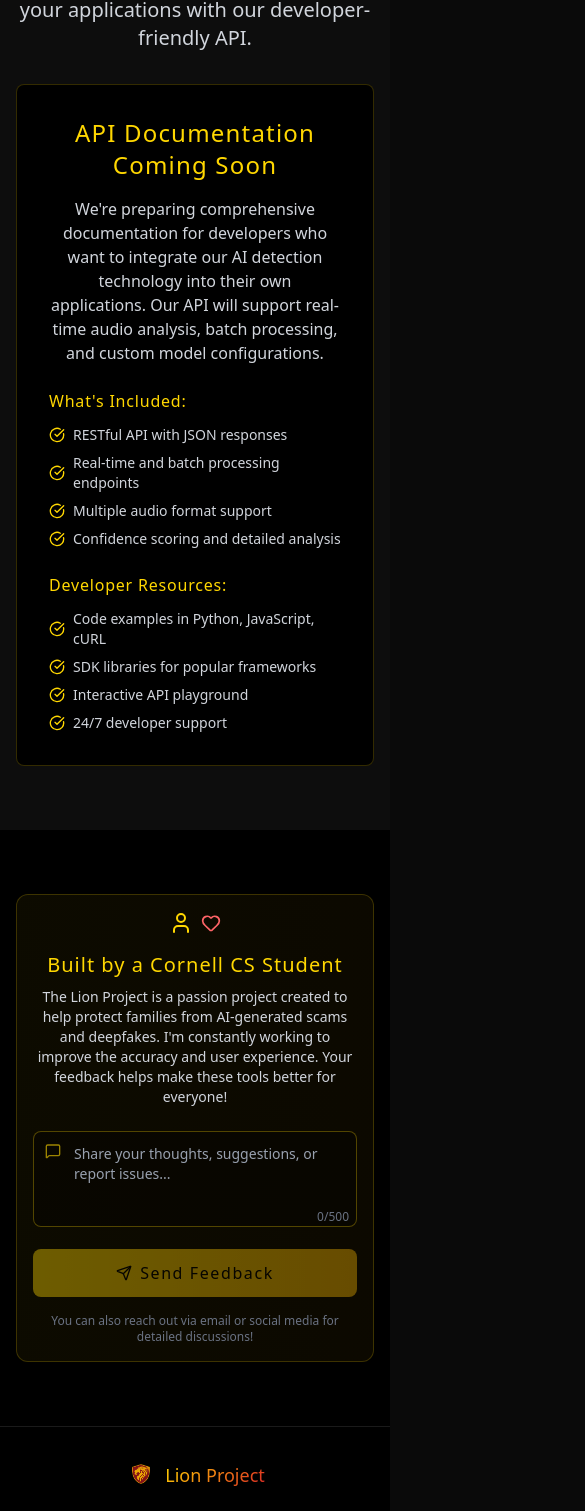
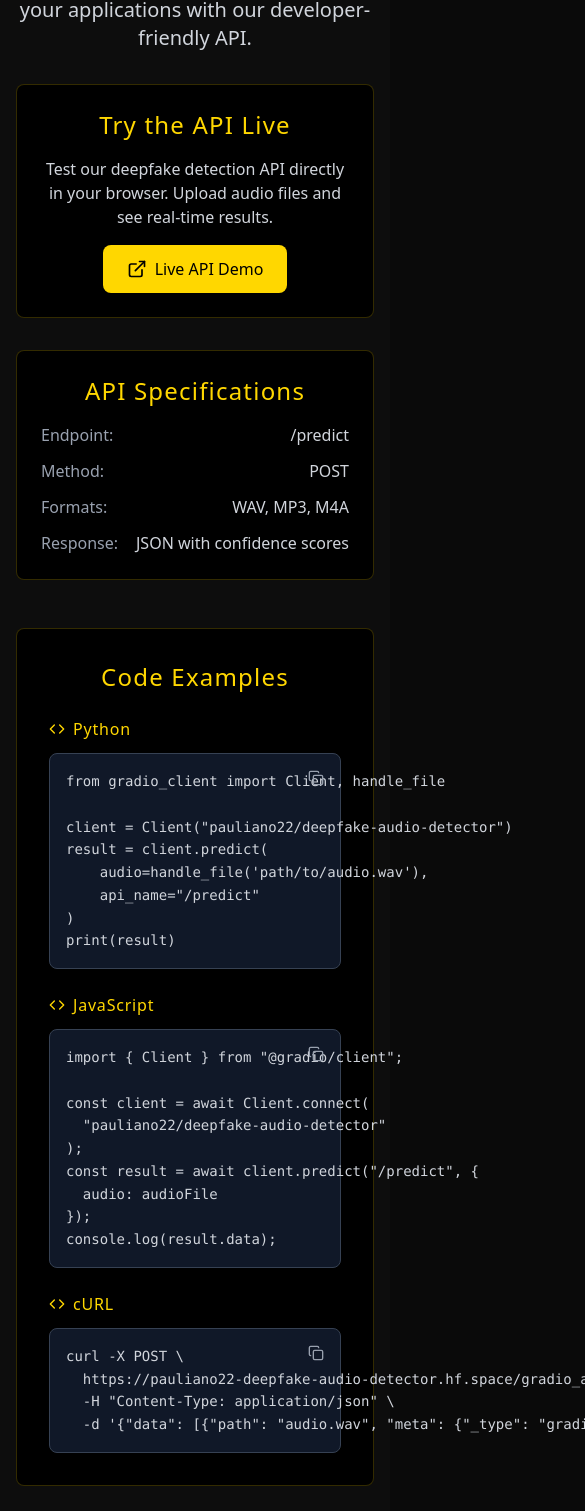
Before and after one commit to pauliano22/lion-project, a Next.js app: page / in a window 390 px wide. Shown: the part 6361-7872 px from the top of the page, 585 px wide, since content can reach past the window. Built offline with nearby package versions, Linux system fonts and the light colour scheme.

Commit message:
api info

```diff
--- a/app/page.tsx
+++ b/app/page.tsx
@@ -2,7 +2,7 @@
 
 import { useState } from 'react';
 import Image from 'next/image';
-import { Shield, Search, Phone, Newspaper, AlertTriangle, CheckCircle, Clock, Code, ChevronDown, ArrowRight, ExternalLink, MessageSquare, Send, User, Heart, Monitor, Laptop, Terminal, Smartphone, Apple, Computer } from 'lucide-react';
+import { Shield, Search, Phone, Newspaper, AlertTriangle, CheckCircle, Clock, Code, ChevronDown, ArrowRight, ExternalLink, MessageSquare, Send, User, Heart, Monitor, Laptop, Terminal, Smartphone, Apple, Computer, Mail, Copy } from 'lucide-react';
 import AudioTester from '@/components/AudioTester';
 
 function ProtectionCard({ icon, title, description, examples }: {
@@ -604,7 +604,7 @@ User Agent: ${navigator.userAgent}`,
       {/* For Developers Section */}
       <section id="developers" className="py-16 px-4 bg-gray-dark/50">
         <div className="container mx-auto text-center">
-          <div className="max-w-4xl mx-auto">
+          <div className="max-w-6xl mx-auto">
             <div className="flex items-center justify-center mb-6">
               <Code className="w-12 h-12 text-gold mr-4" />
               <h2 className="text-4xl font-bold">
@@ -616,128 +616,229 @@ User Agent: ${navigator.userAgent}`,
               Integrate our powerful deepfake detection capabilities directly into your applications with our developer-friendly API.
             </p>
 
-            <div className="bg-black border border-gold/20 rounded-lg p-8">
-              <h3 className="text-2xl font-bold text-gold mb-4">API Documentation Coming Soon</h3>
-              <p className="text-gray-300 mb-6">
-                We&apos;re preparing comprehensive documentation for developers who want to integrate our AI detection technology
-                into their own applications. Our API will support real-time audio analysis, batch processing, and custom model configurations.
+            {/* API Demo and Documentation */}
+            <div className="grid md:grid-cols-2 gap-8 mb-12">
+              {/* Live API Demo */}
+              <div className="bg-black border border-gold/20 rounded-lg p-6">
+                <h3 className="text-2xl font-bold text-gold mb-4">Try the API Live</h3>
+                <p className="text-gray-300 mb-4">
+                  Test our deepfake detection API directly in your browser. Upload audio files and see real-time results.
                 </p>
+                <a
+                  href="https://huggingface.co/spaces/pauliano22/deepfake-audio-detector"
+                  target="_blank"
+                  rel="noopener noreferrer"
+                  className="inline-flex items-center bg-gold text-black px-6 py-3 rounded-lg font-semibold hover:bg-gold/90 transition-colors"
+                >
+                  <ExternalLink className="w-5 h-5 mr-2" />
+                  Live API Demo
+                </a>
+              </div>
 
-              <div className="grid md:grid-cols-2 gap-6 text-left">
-                <div>
-                  <h4 className="font-semibold text-gold mb-3">What&apos;s Included:</h4>
-                  <ul className="space-y-2">
+              {/* API Specifications */}
+              <div className="bg-black border border-gold/20 rounded-lg p-6">
+                <h3 className="text-2xl font-bold text-gold mb-4">API Specifications</h3>
+                <div className="text-left space-y-3">
+                  <div className="flex justify-between">
+                    <span className="text-gray-400">Endpoint:</span>
+                    <span className="text-gray-300">/predict</span>
+                  </div>
+                  <div className="flex justify-between">
+                    <span className="text-gray-400">Method:</span>
+                    <span className="text-gray-300">POST</span>
+                  </div>
+                  <div className="flex justify-between">
+                    <span className="text-gray-400">Formats:</span>
+                    <span className="text-gray-300">WAV, MP3, M4A</span>
+                  </div>
+                  <div className="flex justify-between">
+                    <span className="text-gray-400">Response:</span>
+                    <span className="text-gray-300">JSON with confidence scores</span>
+                  </div>
+                </div>
+              </div>
+            </div>
+
+            {/* Code Examples */}
+            <div className="bg-black border border-gold/20 rounded-lg p-8 mb-8">
+              <h3 className="text-2xl font-bold text-gold mb-6">Code Examples</h3>
+
+              <div className="space-y-6">
+                {/* Python Example */}
+                <div className="text-left">
+                  <h4 className="font-semibold text-gold mb-3 flex items-center">
+                    <Code className="w-4 h-4 mr-2" />
+                    Python
+                  </h4>
+                  <div className="bg-gray-900 border border-gray-700 rounded-lg p-4 relative">
+                    <button
+                      onClick={() => navigator.clipboard.writeText(`from gradio_client import Client, handle_file
+
+client = Client("pauliano22/deepfake-audio-detector")
+result = client.predict(
+    audio=handle_file('path/to/audio.wav'),
+    api_name="/predict"
+)
+print(result)`)}
+                      className="absolute top-2 right-2 p-2 text-gray-400 hover:text-gold transition-colors"
+                      title="Copy code"
+                    >
+                      <Copy className="w-4 h-4" />
+                    </button>
+                    <pre className="text-gray-300 text-sm leading-relaxed">
+                      {`from gradio_client import Client, handle_file
+
+client = Client("pauliano22/deepfake-audio-detector")
+result = client.predict(
+    audio=handle_file('path/to/audio.wav'),
+    api_name="/predict"
+)
+print(result)`}
+                    </pre>
+                  </div>
+                </div>
+
+                {/* JavaScript Example */}
+                <div className="text-left">
+                  <h4 className="font-semibold text-gold mb-3 flex items-center">
+                    <Code className="w-4 h-4 mr-2" />
+                    JavaScript
+                  </h4>
+                  <div className="bg-gray-900 border border-gray-700 rounded-lg p-4 relative">
+                    <button
+                      onClick={() => navigator.clipboard.writeText(`import { Client } from "@gradio/client";
+
+const client = await Client.connect(
+  "pauliano22/deepfake-audio-detector"
+);
+const result = await client.predict("/predict", {
+  audio: audioFile
+});
+console.log(result.data);`)}
+                      className="absolute top-2 right-2 p-2 text-gray-400 hover:text-gold transition-colors"
+                      title="Copy code"
+                    >
+                      <Copy className="w-4 h-4" />
+                    </button>
+                    <pre className="text-gray-300 text-sm leading-relaxed">
+                      {`import { Client } from "@gradio/client";
+
+const client = await Client.connect(
+  "pauliano22/deepfake-audio-detector"
+);
+const result = await client.predict("/predict", {
+  audio: audioFile
+});
+console.log(result.data);`}
+                    </pre>
+                  </div>
+                </div>
+
+                {/* cURL Example */}
+                <div className="text-left">
+                  <h4 className="font-semibold text-gold mb-3 flex items-center">
+                    <Code className="w-4 h-4 mr-2" />
+                    cURL
+                  </h4>
+                  <div className="bg-gray-900 border border-gray-700 rounded-lg p-4 relative">
+                    <button
+                      onClick={() => navigator.clipboard.writeText(`curl -X POST \\
+  https://pauliano22-deepfake-audio-detector.hf.space/gradio_api/call/predict \\
+  -H "Content-Type: application/json" \\
+  -d '{"data": [{"path": "audio.wav", "meta": {"_type": "gradio.FileData"}}]}'`)}
+                      className="absolute top-2 right-2 p-2 text-gray-400 hover:text-gold transition-colors"
+                      title="Copy code"
+                    >
+                      <Copy className="w-4 h-4" />
+                    </button>
+                    <pre className="text-gray-300 text-sm leading-relaxed">
+                      {`curl -X POST \\
+  https://pauliano22-deepfake-audio-detector.hf.space/gradio_api/call/predict \\
+  -H "Content-Type: application/json" \\
+  -d '{"data": [{"path": "audio.wav", "meta": {"_type": "gradio.FileData"}}]}'`}
+                    </pre>
+                  </div>
+                </div>
+              </div>
+            </div>
+
+            {/* Features and Resources */}
+            <div className="grid md:grid-cols-2 gap-8">
+              <div className="bg-black border border-gold/20 rounded-lg p-6">
+                <h4 className="font-semibold text-gold mb-4">API Features</h4>
+                <ul className="space-y-3 text-left">
                   <li className="text-sm text-gray-300 flex items-center">
-                      <CheckCircle className="w-4 h-4 text-gold mr-2 flex-shrink-0" />
+                    <CheckCircle className="w-4 h-4 text-gold mr-3 flex-shrink-0" />
+                    Real-time audio deepfake detection
+                  </li>
+                  <li className="text-sm text-gray-300 flex items-center">
+                    <CheckCircle className="w-4 h-4 text-gold mr-3 flex-shrink-0" />
+                    Multiple audio format support (WAV, MP3, M4A)
+                  </li>
+                  <li className="text-sm text-gray-300 flex items-center">
+                    <CheckCircle className="w-4 h-4 text-gold mr-3 flex-shrink-0" />
+                    Confidence scoring and detailed analysis
+                  </li>
+                  <li className="text-sm text-gray-300 flex items-center">
+                    <CheckCircle className="w-4 h-4 text-gold mr-3 flex-shrink-0" />
                     RESTful API with JSON responses
                   </li>
                   <li className="text-sm text-gray-300 flex items-center">
-                      <CheckCircle className="w-4 h-4 text-gold mr-2 flex-shrink-0" />
-                      Real-time and batch processing endpoints
-                    </li>
-                    <li className="text-sm text-gray-300 flex items-center">
-                      <CheckCircle className="w-4 h-4 text-gold mr-2 flex-shrink-0" />
-                      Multiple audio format support
-                    </li>
-                    <li className="text-sm text-gray-300 flex items-center">
-                      <CheckCircle className="w-4 h-4 text-gold mr-2 flex-shrink-0" />
-                      Confidence scoring and detailed analysis
+                    <CheckCircle className="w-4 h-4 text-gold mr-3 flex-shrink-0" />
+                    Hosted on Hugging Face for reliability
                   </li>
                 </ul>
               </div>
-                <div>
-                  <h4 className="font-semibold text-gold mb-3">Developer Resources:</h4>
-                  <ul className="space-y-2">
+
+              <div className="bg-black border border-gold/20 rounded-lg p-6">
+                <h4 className="font-semibold text-gold mb-4">Getting Started</h4>
+                <ul className="space-y-3 text-left">
                   <li className="text-sm text-gray-300 flex items-center">
-                      <CheckCircle className="w-4 h-4 text-gold mr-2 flex-shrink-0" />
-                      Code examples in Python, JavaScript, cURL
+                    <CheckCircle className="w-4 h-4 text-gold mr-3 flex-shrink-0" />
+                    No API key required - free to use
                   </li>
                   <li className="text-sm text-gray-300 flex items-center">
-                      <CheckCircle className="w-4 h-4 text-gold mr-2 flex-shrink-0" />
-                      SDK libraries for popular frameworks
+                    <CheckCircle className="w-4 h-4 text-gold mr-3 flex-shrink-0" />
+                    Python, JavaScript, and cURL examples
                   </li>
                   <li className="text-sm text-gray-300 flex items-center">
-                      <CheckCircle className="w-4 h-4 text-gold mr-2 flex-shrink-0" />
-                      Interactive API playground
+                    <CheckCircle className="w-4 h-4 text-gold mr-3 flex-shrink-0" />
+                    Best results with 3-10 second audio clips
                   </li>
                   <li className="text-sm text-gray-300 flex items-center">
-                      <CheckCircle className="w-4 h-4 text-gold mr-2 flex-shrink-0" />
-                      24/7 developer support
+                    <CheckCircle className="w-4 h-4 text-gold mr-3 flex-shrink-0" />
+                    Clear speech recordings recommended
+                  </li>
+                  <li className="text-sm text-gray-300 flex items-center">
+                    <CheckCircle className="w-4 h-4 text-gold mr-3 flex-shrink-0" />
+                    Gradio client libraries available
                   </li>
                 </ul>
               </div>
             </div>
-            </div>
-          </div>
-        </div>
-      </section>
 
-      {/* Feedback Section */}
-      <section className="py-16 px-4">
-        <div className="container mx-auto">
-          <div className="max-w-4xl mx-auto bg-gradient-to-r from-gold/5 to-yellow-500/5 border border-gold/20 rounded-xl p-4 sm:p-6 lg:p-8">
-            <div className="text-center mb-6">
-              <div className="flex items-center justify-center space-x-2 mb-4">
-                <User className="w-6 h-6 text-gold" />
-                <Heart className="w-5 h-5 text-red-400" />
-              </div>
-              <h4 className="text-xl sm:text-2xl font-bold text-gold mb-2">
-                Built by a Cornell CS Student
-              </h4>
-              <p className="text-gray-300 text-sm sm:text-base max-w-2xl mx-auto">
-                The Lion Project is a passion project created to help protect families from AI-generated scams and deepfakes.
-                I&apos;m constantly working to improve the accuracy and user experience. Your feedback
-                helps make these tools better for everyone!
+            {/* Call to Action */}
+            <div className="mt-8 text-center">
+              <p className="text-gray-300 mb-4">
+                Ready to integrate deepfake detection into your application?
               </p>
-            </div>
-
-            <div className="max-w-md mx-auto">
-              {feedbackSubmitted ? (
-                <div className="text-center p-4 bg-green-900/20 border border-green-500/50 rounded-lg">
-                  <CheckCircle className="w-8 h-8 text-green-400 mx-auto mb-2" />
-                  <p className="text-green-400 font-semibold">Thank you for your feedback!</p>
-                  <p className="text-green-300 text-sm mt-1">Your input helps improve these tools.</p>
-                </div>
-              ) : (
-                <div className="space-y-4">
-                  <div className="relative">
-                    <MessageSquare className="absolute left-3 top-3 w-4 h-4 text-gold/60" />
-                    <textarea
-                      value={feedback}
-                      onChange={(e) => setFeedback(e.target.value)}
-                      placeholder="Share your thoughts, suggestions, or report issues..."
-                      className="w-full bg-black/30 border border-gold/30 rounded-lg pl-10 pr-4 py-3 text-white placeholder-gray-400 focus:border-gold focus:outline-none resize-none h-24 text-sm"
-                      maxLength={500}
-                    />
-                    <div className="absolute bottom-2 right-2 text-xs text-gray-500">
-                      {feedback.length}/500
-                    </div>
-                  </div>
-
+              <div className="flex flex-col sm:flex-row gap-4 justify-center">
+                <a
+                  href="https://huggingface.co/spaces/pauliano22/deepfake-audio-detector"
+                  target="_blank"
+                  rel="noopener noreferrer"
+                  className="inline-flex items-center border-2 border-gold text-gold px-6 py-3 rounded-lg font-semibold hover:bg-gold/10 transition-colors"
+                >
+                  <ExternalLink className="w-5 h-5 mr-2" />
+                  Try Live Demo
+                </a>
                 <button
-                    onClick={handleFeedbackSubmit}
-                    disabled={!feedback.trim() || isSubmittingFeedback}
-                    className="w-full bg-gradient-to-r from-gold/80 to-yellow-500/80 hover:from-gold hover:to-yellow-500 text-black font-semibold py-3 rounded-lg transition-all duration-300 disabled:opacity-50 disabled:cursor-not-allowed flex items-center justify-center space-x-2"
+                  onClick={() => window.open('mailto:thelionprojectai@gmail.com?subject=API Integration Support', '_blank')}
+                  className="inline-flex items-center bg-gray-700 text-white px-6 py-3 rounded-lg font-semibold hover:bg-gray-600 transition-colors"
                 >
-                    {isSubmittingFeedback ? (
-                      <>
-                        <Clock className="w-4 h-4 animate-spin" />
-                        <span>Sending...</span>
-                      </>
-                    ) : (
-                      <>
-                        <Send className="w-4 h-4" />
-                        <span>Send Feedback</span>
-                      </>
-                    )}
+                  <Mail className="w-5 h-5 mr-2" />
+                  Get Support
                 </button>
-                </div>
-              )}
-
-              <div className="mt-4 text-center">
-                <p className="text-xs text-gray-500">
-                  You can also reach out via email or social media for detailed discussions!
-                </p>
               </div>
             </div>
           </div>
```
Lines whose indentation alone changed are shown as unchanged.
